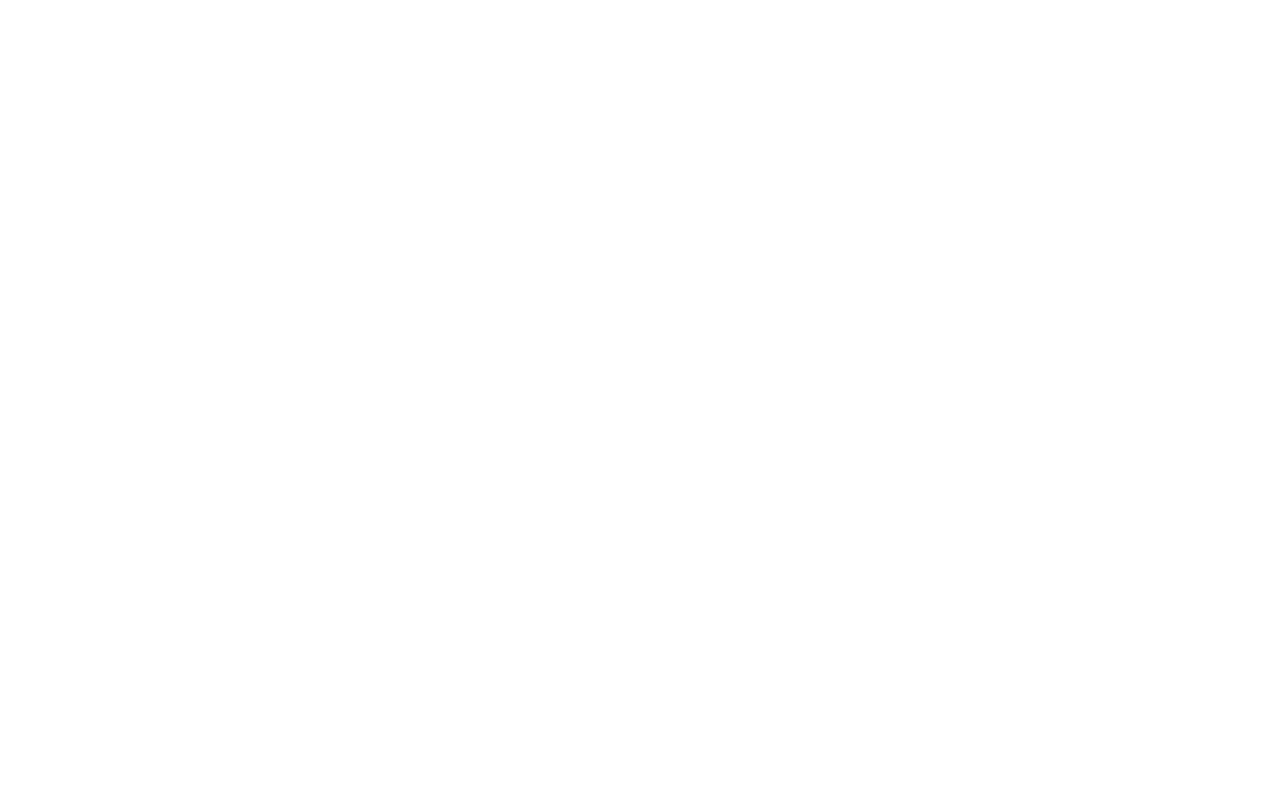
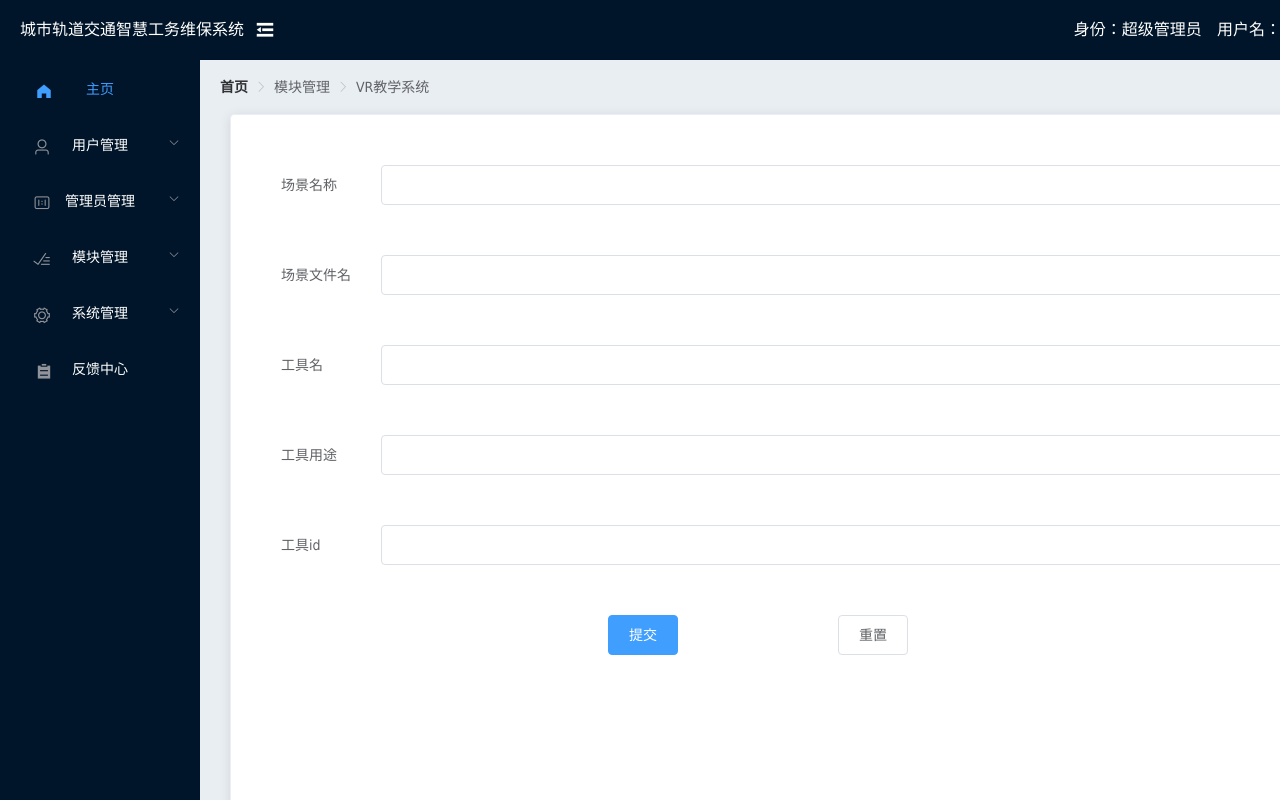
Before and after one commit to AdhereZ/maintenance, a Vue app: page /vr in a window 1280 px wide. Shown: the top 800 px of the page. Built offline with nearby package versions, Linux system fonts and the light colour scheme.

Commit message:
module management create

```diff
--- a/src/assets/css/global.css
+++ b/src/assets/css/global.css
@@ -6,3 +6,8 @@
     height: 100%;
     min-width: 1366px;
 }
+
+.el-card {
+    margin: 20px 10px;
+    height: 800px;
+}
--- a/src/router/index.js
+++ b/src/router/index.js
@@ -21,6 +21,10 @@
 const SystemLog = () => import('views/system/SystemLog')
 
 const Feedback = () => import('views/feedback/Feedback')
+
+const VRSystem = () => import('views/moduleManage/VRSystem')
+const MRSystem = () => import('views/moduleManage/MRSystem')
+const QuestionManage = () => import('views/moduleManage/QuestionManage')
 
 const routes = [
   {
@@ -98,7 +102,21 @@
       name: 'Feedback',
       component: Feedback,
      },
-
+     {
+      path: '/vr',
+      name: 'VRSystem',
+      component: VRSystem,
+     },
+     {
+      path: '/mr',
+      name: 'MRSystem',
+      component: MRSystem,
+     },
+     {
+      path: '/questionManage',
+      name: 'QuestionManage',
+      component: QuestionManage,
+     },
     ]
   },
 ]
--- a/src/views/layout/Layout.vue
+++ b/src/views/layout/Layout.vue
@@ -23,6 +23,7 @@
           :collapse-transition="false"
           :default-active="activePath"
           :router="true"
+          @select="savePath"
         >
           <template v-for="item in menuList">
             <el-menu-item
@@ -69,7 +70,7 @@
   data() {
     return {
       isCollapse: false,
-      activePath: "home",
+      activePath: "",
       menuList: [
         { name: "主页", id: 99, icon: "el-icon-s-home", path: "home" },
         {
@@ -123,6 +124,32 @@
           ],
         },
         {
+          name: "模块管理",
+          id: 165,
+          icon: "el-icon-finished",
+          path: "moduleManage",
+          children: [
+            {
+              name: "VR教学系统",
+              id: 166,
+              icon: "el-icon-menu",
+              path: 'vr'
+            },
+            {
+              name: "MR辅助维保系统",
+              id: 187,
+              icon: "el-icon-menu",
+              path: 'mr'
+            },
+            {
+              name: "题库管理",
+              id: 566,
+              icon: "el-icon-menu",
+              path: 'questionManage'
+            },
+          ]
+        },
+        {
           name: "系统管理",
           id: 300,
           icon: "el-icon-setting",
@@ -142,7 +169,7 @@
           ],
         },
         {
-          name: '反馈中心',
+          name: "反馈中心",
           id: 211,
           icon: "el-icon-s-order",
           path: "feedback"
@@ -150,10 +177,17 @@
       ],
     };
   },
+  created() {
+    this.activePath = window.sessionStorage.getItem('activePath') || "home"
+  },
   methods: {
     menuCollapse() {
       this.isCollapse = !this.isCollapse;
     },
+    savePath(index) {
+      window.sessionStorage.setItem('activePath',index)
+      this.activePath = index
+    }
   },
 };
 </script>
@@ -184,6 +218,7 @@
 
 .el-submenu {
   .el-menu-item {
+    padding-right: 10px;
     i {
       float: left;
       margin-top: 17px;
--- /dev/null
+++ b/src/views/moduleManage/MRSystem.vue
@@ -0,0 +1,13 @@
+<template>
+  <h1>MR</h1>
+</template>
+
+<script>
+export default {
+
+}
+</script>
+
+<style>
+
+</style>
--- /dev/null
+++ b/src/views/moduleManage/QuestionManage.vue
@@ -0,0 +1,13 @@
+<template>
+  <h1>题库管理</h1>
+</template>
+
+<script>
+export default {
+
+}
+</script>
+
+<style>
+
+</style>
--- /dev/null
+++ b/src/views/moduleManage/VRSystem.vue
@@ -0,0 +1,57 @@
+<template>
+ <div>
+   <el-breadcrumb separator-class="el-icon-arrow-right">
+  <el-breadcrumb-item :to="{ path: '/home' }">首页</el-breadcrumb-item>
+  <el-breadcrumb-item>模块管理</el-breadcrumb-item>
+  <el-breadcrumb-item>VR教学系统</el-breadcrumb-item>
+</el-breadcrumb>
+<el-card class="box-card">
+ <el-form :label-position="labelPosition" label-width="100px">
+  <el-form-item label="场景名称">
+    <el-input></el-input>
+  </el-form-item>
+  <el-form-item label="场景文件名">
+    <el-input></el-input>
+  </el-form-item>
+  <el-form-item label="工具名">
+    <el-input></el-input>
+  </el-form-item>
+  <el-form-item label="工具用途">
+    <el-input></el-input>
+  </el-form-item>
+  <el-form-item label="工具id">
+    <el-input></el-input>
+  </el-form-item>
+  <el-form-item>
+    <el-button type="primary">提交</el-button>
+    <el-button >重置</el-button>
+  </el-form-item>
+</el-form>
+</el-card>
+ </div>
+
+</template>
+
+<script>
+export default {
+  data() {
+    return {
+      labelPosition: 'left'
+    }
+  }
+}
+</script>
+
+<style lang="less" scoped>
+.box-card {
+  padding: 30px;
+}
+.el-form-item {
+  margin-bottom: 50px;
+}
+
+.el-button {
+  margin-right: 150px;
+}
+
+</style>>
```
